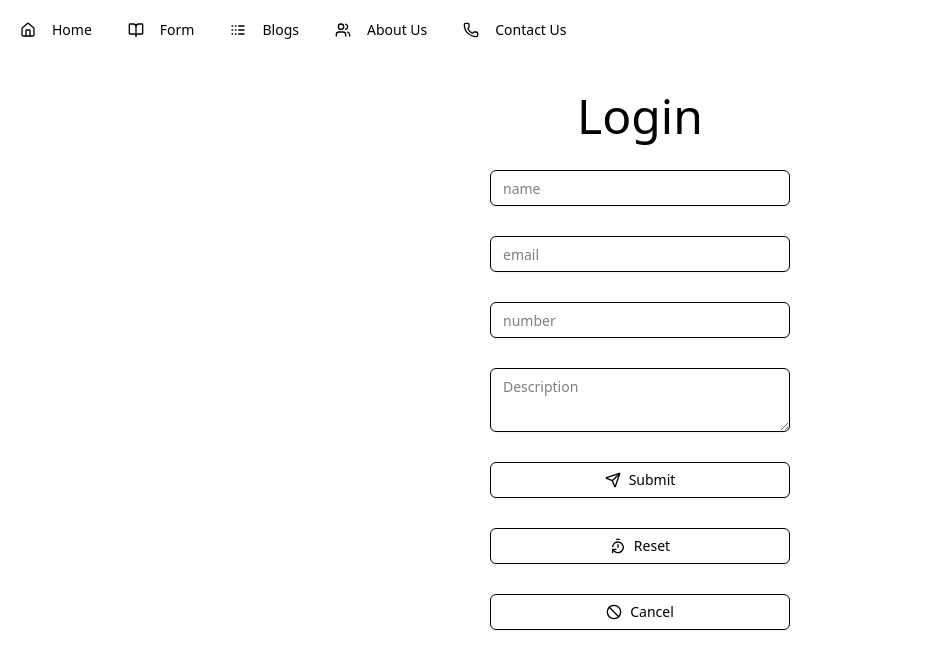
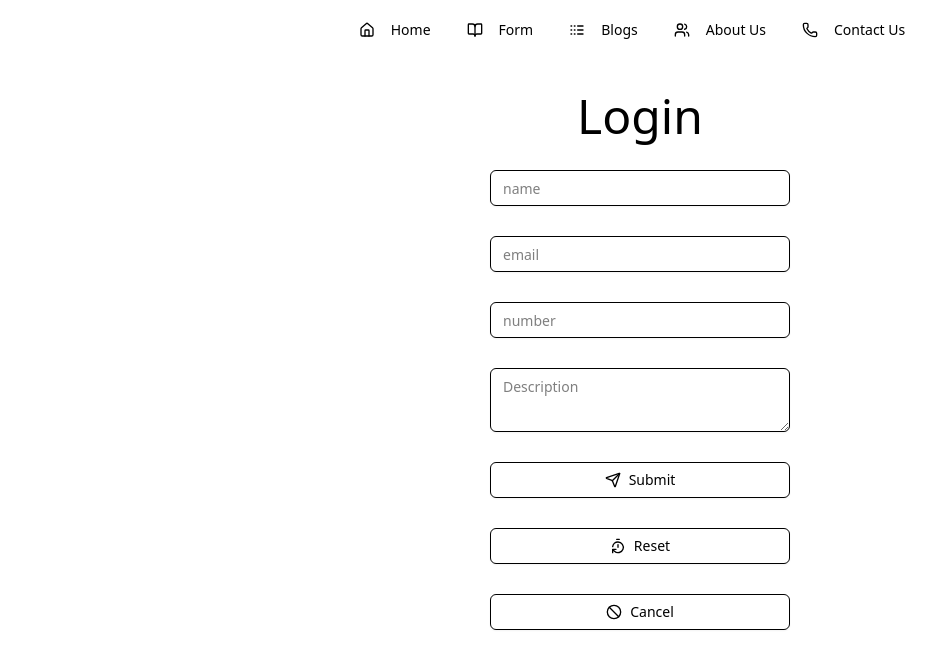
Before and after one commit to AzanMir/task, a React (Vite) app: page /form in a window 1280 px wide. Shown: the top 668 px of the page, without its empty margins (0-947 px from the left). Built offline with nearby package versions, Linux system fonts and the light colour scheme.

Commit message:
Small fixes

```diff
--- a/src/task/home/Home.jsx
+++ b/src/task/home/Home.jsx
@@ -93,14 +93,12 @@ export default function Home() {
                       onClick={() => handleEdit(tabon.id)}
                     >
                       <Pencil />
-                      Edit
                     </Button>
                     <Button
                       className="bg-gray-500 p-1 px-3 rounded-2xl text-white ml-2 hover:bg-red-600 cursor-pointer"
                       onClick={() => handleDel(tabon.id)}
                     >
                       <Trash2 />
-                      Delete
                     </Button>
                   </TableCell>
                 </TableRow>
--- a/src/task/navbar/Navbar.jsx
+++ b/src/task/navbar/Navbar.jsx
@@ -10,6 +10,7 @@ import { House, BookOpen, Logs, Users, Phone } from "lucide-react";
 
 export default function Navbar() {
   return (
+    <div className="flex items-center justify-center ">
       <NavigationMenu className="p-3">
         <NavigationMenuList>
           <NavigationMenuItem className="flex justify-center items-center hover:bg-black hover:text-white rounded-[6px] p-2 py-0">
@@ -57,5 +58,6 @@ export default function Navbar() {
           </NavigationMenuItem>
         </NavigationMenuList>
       </NavigationMenu>
+    </div>
   );
 }
```
Lines whose indentation alone changed are shown as unchanged.
